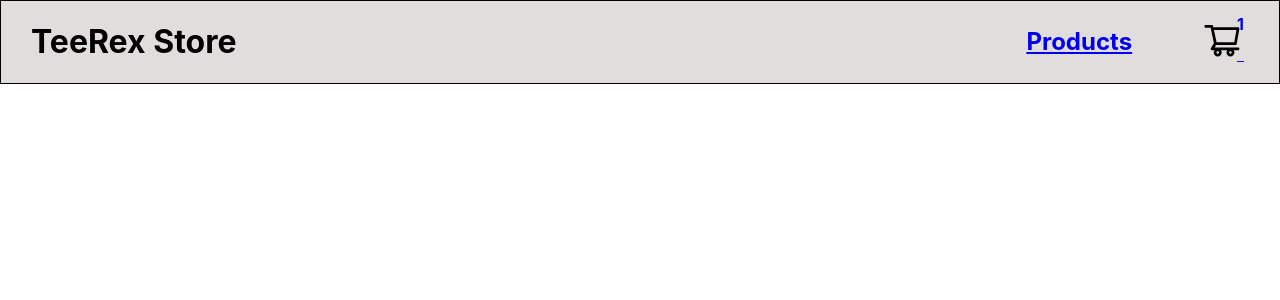
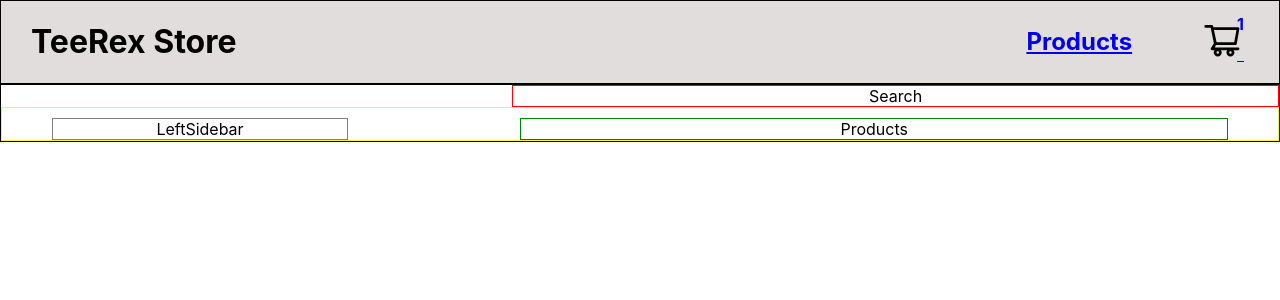
Before and after one commit to Pooja-Dhuri/GeekTrust, a React (Create React App) app: page / in a window 1280 px wide. Shown: the top 300 px of the page. Built offline with nearby package versions, Linux system fonts and the light colour scheme.

Commit message:
Designing Ui for home page

```diff
--- a/src/components/Home/Home.jsx
+++ b/src/components/Home/Home.jsx
@@ -1,9 +1,28 @@
 import React from 'react'
+import LeftSidebar from '../LeftSideBar/LeftSidebar'
+import Products from '../Products/Products'
+import Search from '../search/Search'
+import style from './Home.module.css'
 
 const Home = () => {
   return (
-    <div>
+    <div className={style.home_main_box}>
+        {/* serach input */}
+        <div className={style.home_search_box}>
+           <Search/>
+        </div>
 
+        {/* bottom products and filter box */}
+        <div className={style.home_bottom_box}>
+            {/* left side bar  */}
+           <div className={style.home_filter_box}>
+            <LeftSidebar/>
+           </div>
+           {/* Products div */}
+           <div className={style.home_products_box}>
+            <Products/>
+           </div>
+        </div>
     </div>
   )
 }
--- a/src/components/Home/Home.module.css
+++ b/src/components/Home/Home.module.css
@@ -0,0 +1,21 @@
+.home_main_box{
+    border: 1px solid black;
+}
+.home_search_box{
+    border: 1px solid red;
+    margin-left: 40%;
+}
+.home_bottom_box{
+    border: 1px solid yellow;
+    display: flex;
+    justify-content: space-between;
+    padding: 10px 50px 0px 50px;
+}
+.home_filter_box{
+    border: 1px solid gray;
+    width: 25%;
+}
+.home_products_box{
+    border: 1px solid green;
+    width: 60%;
+}
--- a/src/components/Navbar/Navbar.jsx
+++ b/src/components/Navbar/Navbar.jsx
@@ -18,7 +18,8 @@ const Navbar = () => {
             <Link to="/"><h2>Products</h2></Link>
            </div>
            <div>
-            <Link to="/cart"><AiOutlineShoppingCart className={style.cart_icon}/><span className={style.cart_count}>1</span></Link>
+            <Link to="/cart"><AiOutlineShoppingCart className={style.cart_icon}/>
+            <span className={style.cart_count}>1</span></Link>
            </div>
         </div>
     </div>
```
